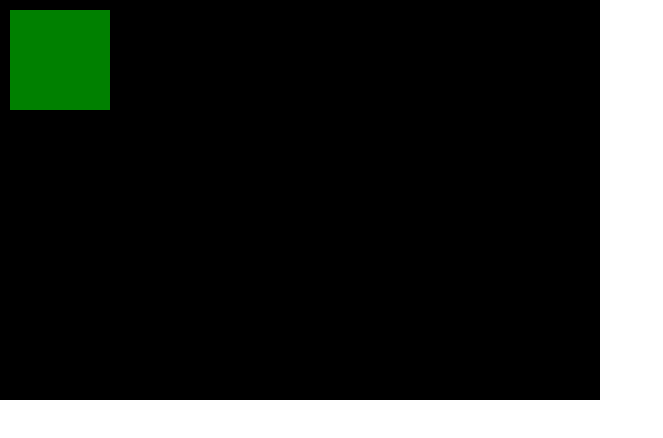
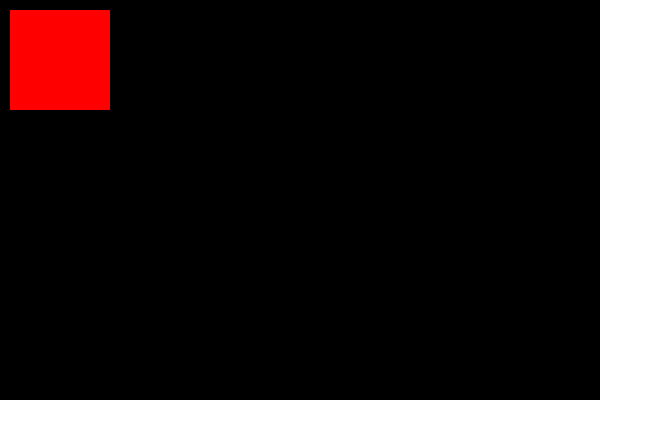
Before and after one commit to malekylik/get-good-game, a website: page game/index.html in a window 1280 px wide. Shown: the whole page, without its empty margins (0-663 px from the left). Drawn offline with Linux system fonts and the light colour scheme.

Commit message:
game/feature: added the canvas class

```diff
--- a/game/index.html
+++ b/game/index.html
@@ -8,7 +8,7 @@
 </head>
 <body>
 
-    <canvas id='canvas' width="600" height="400"></canvas>
+    <canvas class='canvas' width="600" height="400"></canvas>
 
     <script src="src/index.js"></script>
 </body>
--- a/game/src/index.js
+++ b/game/src/index.js
@@ -1,27 +1,36 @@
-const context2D = canvas.getContext('2d');
-let { width, height } = canvas;
+class Canvas {
+    constructor(canvas) {
+        this.width = canvas.width;
+        this.height = canvas.height;
 
-const clearCanvas = (color = '#000000') => {
-    context2D.fillStyle = color;
-    context2D.fillRect(0, 0, width, height);
-}
+        this.htmlComponent = canvas;
+        this.context = this.htmlComponent.getContext('2d');
+    }
+
+    clear(color = '#000000') {
+        this.context.fillStyle = color;
+        this.context.fillRect(0, 0, this.width, this.height);
+    }
+
+    draw() {
+        this.clear();
+
+        this.context.fillStyle = "red";
+        this.context.fillRect(10, 10, 100, 100);
+    }
+};
 
 
 class Component {
 
 };
 
-const draw = () => {
-    clearCanvas();
-
-    context2D.fillStyle = "green";
-    context2D.fillRect(10, 10, 100, 100);
-};
+const canvas = new Canvas(document.getElementsByClassName('canvas')[0]);
 
 const main = () => {
     requestAnimationFrame(main);
 
-    draw();
+    canvas.draw();
 };
 
 main();
```
